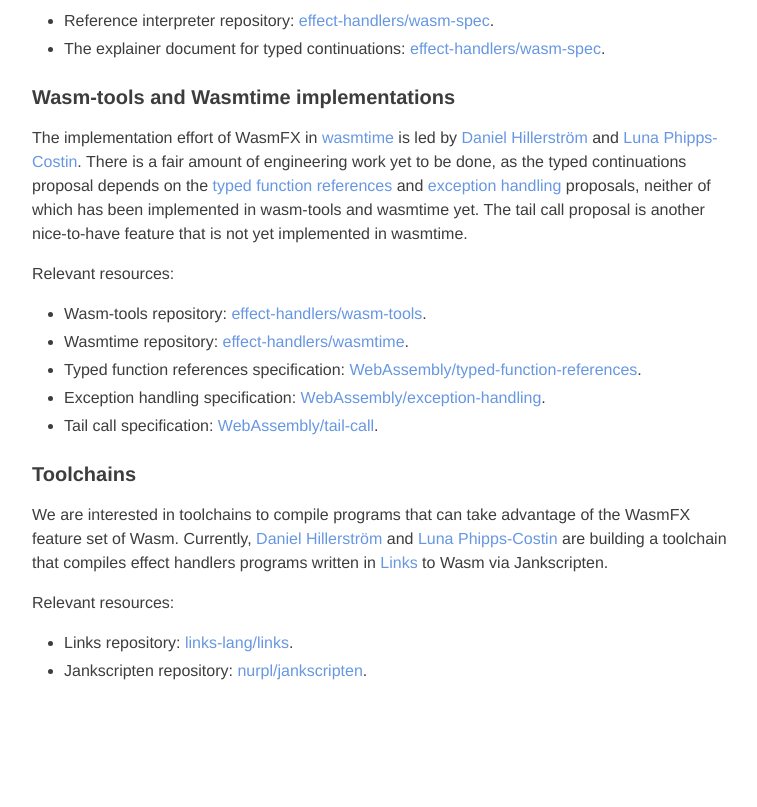
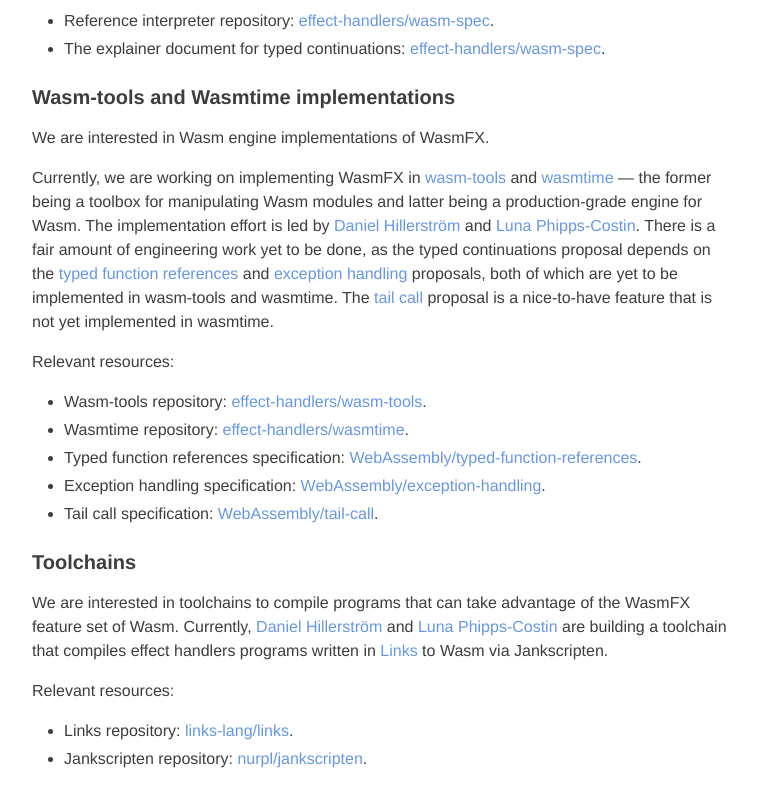
Before and after one commit to wasmfx/wasmfx.github.io, a plain HTML site: page community/index.html in a window 1280 px wide. Shown: the part 1560-2367 px from the top of the page, without its empty margins (378-1135 px from the left). Before the commit the page ends 2283 px from the top, so only its background shows below. Drawn offline with Linux system fonts and the light colour scheme.

Commit message:
Add missing hyperlinks

```diff
--- a/community/index.html
+++ b/community/index.html
@@ -104,18 +104,29 @@
               </ul>
 
             <h3 id="wasm-tools-and-wasmtime-implementations">Wasm-tools and Wasmtime implementations</h2>
-            <p>The implementation effort of WasmFX
-            in <a href="https://github.com/bytecodealliance/wasmtime">wasmtime</a>
-            is led by <a href="https://dhil.net/research/">Daniel
-            Hillerstr&ouml;m</a>
-            and <a href="https://cosine.website/">Luna
-            Phipps-Costin</a>. There is a fair amount of engineering
-            work yet to be done, as the typed continuations proposal
-            depends on the <a href="">typed function references</a>
-            and <a href="">exception handling</a> proposals, neither
-            of which has been implemented in wasm-tools and wasmtime
-            yet. The tail call proposal is another nice-to-have
-            feature that is not yet implemented in wasmtime.</p>
+            <p>We are interested in Wasm engine implementations of
+              WasmFX.</p>
+
+           <p>Currently, we are working on implementing WasmFX
+              in <a href="https://github.com/bytecodealliance/wasm-tools">wasm-tools</a>
+              and <a href="https://github.com/bytecodealliance/wasmtime">wasmtime</a>
+              &mdash; the former being a toolbox for manipulating Wasm
+              modules and latter being a production-grade engine for
+              Wasm. The implementation effort is led
+              by <a href="https://dhil.net/research/">Daniel
+              Hillerstr&ouml;m</a>
+              and <a href="https://cosine.website/">Luna
+              Phipps-Costin</a>. There is a fair amount of engineering
+              work yet to be done, as the typed continuations proposal
+              depends on
+              the <a href="https://github.com/WebAssembly/typed-function-references">typed
+              function references</a>
+              and <a href="https://github.com/WebAssembly/exception-handling">exception
+              handling</a> proposals, both of which are yet to be
+              implemented in wasm-tools and
+              wasmtime. The <a href="https://github.com/WebAssembly/tail-call">tail
+              call</a> proposal is a nice-to-have feature that is not
+              yet implemented in wasmtime.</p>
 
             <p>Relevant resources:</p>
             <ul>
```
